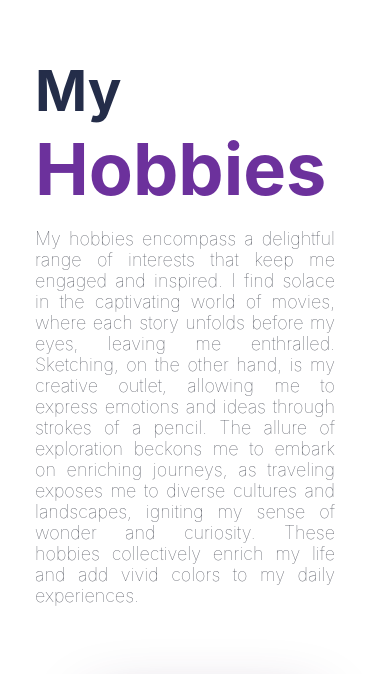
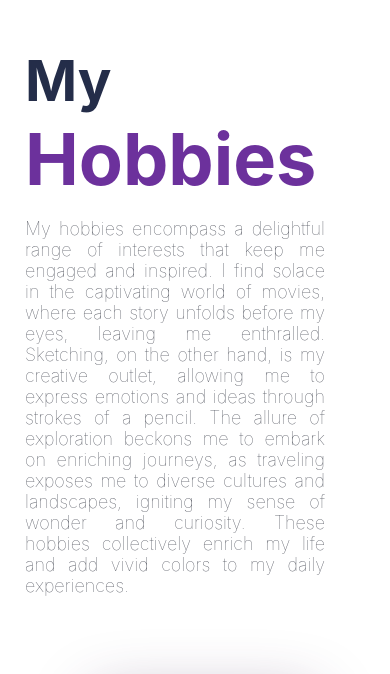
Before and after one commit to daivat9228/daivatportfolio, a React (Create React App) app: page / in a window 390 px wide. Shown: the part 1668-2342 px from the top of the page. Built offline with nearby package versions, Linux system fonts and the light colour scheme.

Commit message:
Update Hobbies.css

```diff
--- a/src/components/Hobbies.css
+++ b/src/components/Hobbies.css
@@ -49,7 +49,7 @@
       flex-direction: column;
       gap: 5rem;
       height: 85rem;
-      padding: 35px;
+      padding: 25px;
     }
     .card {
         width: 10rem;
```
